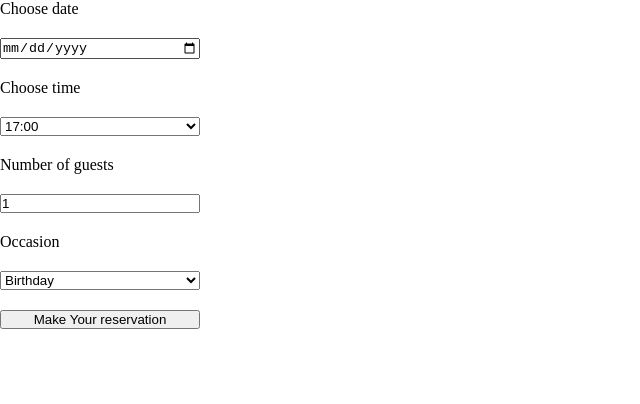
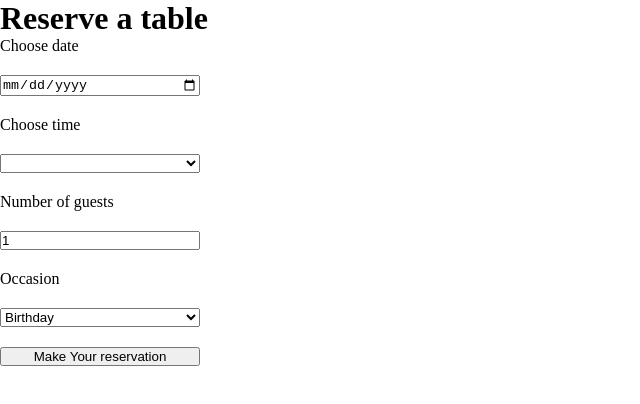
Before and after one commit to HarshaSudheer/Little-Lemon, a React (Create React App) app: page /booking in a window 1280 px wide. Shown: the top 404 px of the page, without its empty margins (0-640 px from the left). Built offline with nearby package versions, Linux system fonts and the light colour scheme.

Commit message:
Add. test for BookingForm heading

```diff
--- a/public/index.html
+++ b/public/index.html
@@ -42,5 +42,6 @@
       To begin the development, run `npm start` or `yarn start`.
       To create a production bundle, use `npm run build` or `yarn build`.
     -->
+    <script src="https://raw.githubusercontent.com/Meta-Front-End-Developer-PC/capstone/master/api.js"></script>
   </body>
 </html>
--- a/src/components/BookingForm.js
+++ b/src/components/BookingForm.js
@@ -3,23 +3,25 @@ const BookingForm = (props) => {
 
     const handleDateChange = (e) => {
         props.handleChange(e)
-        props.dispatch()
+        props.dispatch({payload: e.target.value})
     }
 
     return (
-        <form style={{display: "grid", maxWidth: "200px", gap: "20px"}}>
+        <>
+            <h2>Reserve a table</h2>
+            <form style={{ display: "grid", maxWidth: "200px", gap: "20px" }}>
                 <label htmlFor="res-date">Choose date</label>
-            <input type="date" id="res-date" name="date" value={props.data.date} onChange={handleDateChange}/>
+                <input type="date" id="res-date" name="date" value={props.data.date} onChange={handleDateChange} />
                 <label htmlFor="res-time">Choose time</label>
-            <select id="res-time" name="time" value={props.data.time} onChange={props.handleChange}>
-                {props.availableTimes.map((availableTime) => {
-                    return(
+                <select id="res-time" data-testid="res-time" name="time" value={props.data.time} onChange={props.handleChange}>
+                    {props.availableTimes.length > 0 && props.availableTimes.map((availableTime) => {
+                        return (
                             <option key={availableTime.id}>{availableTime.time}</option>
                         )
                     })}
                 </select>
                 <label htmlFor="guests">Number of guests</label>
-            <input type="number" name="number" min="1" max="10" id="guests"  value={props.data.number} onChange={props.handleChange}/>
+                <input type="number" name="number" min="1" max="10" id="guests" value={props.data.number} onChange={props.handleChange} />
                 <label htmlFor="occasion">Occasion</label>
                 <select id="occasion" name="occasion" value={props.data.occasion} onChange={props.handleChange}>
                     <option>Birthday</option>
@@ -28,6 +30,7 @@ const BookingForm = (props) => {
                 <input type="submit" value="Make Your reservation" />
                 {console.log(props.data)}
             </form>
+        </>
     )
 }
 
--- a/src/components/BookingPage.js
+++ b/src/components/BookingPage.js
@@ -2,7 +2,7 @@ import { useState, useReducer } from "react"
 import BookingForm from "./BookingForm"
 
 const updateTimes = (state, action) => {
-    return([...state, {id: 7, time: "23:00"}])
+    return (state)
 }
 
 const BookingPage = () => {
@@ -15,7 +15,9 @@ const BookingPage = () => {
         }
     );
 
-    const initialTimes = [
+    const initializeTimes = async () => {
+        return (
+            [
                 {
                     id: 1,
                     time: "17:00"
@@ -41,12 +43,14 @@ const BookingPage = () => {
                     time: "22:00"
                 },
             ]
+        )
+    }
 
-    const [availableTimes, dispatch] =  useReducer(updateTimes, initialTimes)
+    const [availableTimes, dispatch] = useReducer(updateTimes, initializeTimes)
 
     function handleChange(e) {
         setData(prevData => {
-            const {name, value} = e.target
+            const { name, value } = e.target
             return {
                 ...prevData,
                 [name]: value
@@ -54,8 +58,8 @@ const BookingPage = () => {
         })
     }
 
-    return(
-        <BookingForm data={data} availableTimes={availableTimes} handleChange={handleChange} dispatch={dispatch}/>
+    return (
+        <BookingForm data={data} availableTimes={availableTimes} handleChange={handleChange} dispatch={dispatch} />
     )
 }
 
```
Also changed, not shown: 2 other files (tests, documents, lock files or other folders). Lines whose indentation alone changed are shown as unchanged.
